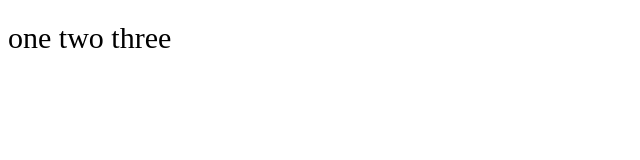
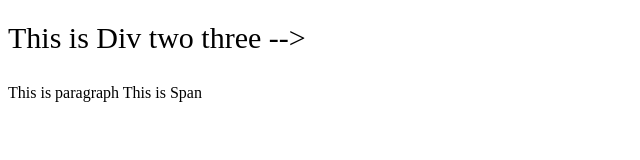
Before and after one commit to OldafTarotus/java-script-course, a plain HTML site: page index.html in a window 1280 px wide. Shown: the whole page, without its empty margins (0-640 px from the left). Drawn offline with Linux system fonts and the light colour scheme.

Commit message:
Com (Cloning)

```diff
--- a/index.html
+++ b/index.html
@@ -58,13 +58,16 @@
     </form>
     <a href="https://google.com" target="_blank">Google</a> -->
     <!-- <div id="my-div" class="one for test">div <span> with many</span> classes</div> -->
-    <div class="my-div">
-      <span class="one">one</span>
+    <div class="my-div"> This is Div
+      <!-- <span class="one">one</span>
       <!-- comment -->
       <span class="two">two</span>
       <!-- comment -->
-      <span class="three">three</span>
+      <span class="three">three</span> -->
     </div>
+    <p>This is paragraph
+      <span> This is Span</span>
+    </p>
     <script src="js/main.js"></script>
   </body>
 </html>
```
Also changed, not shown: js/main.js (+13 -0 lines).
